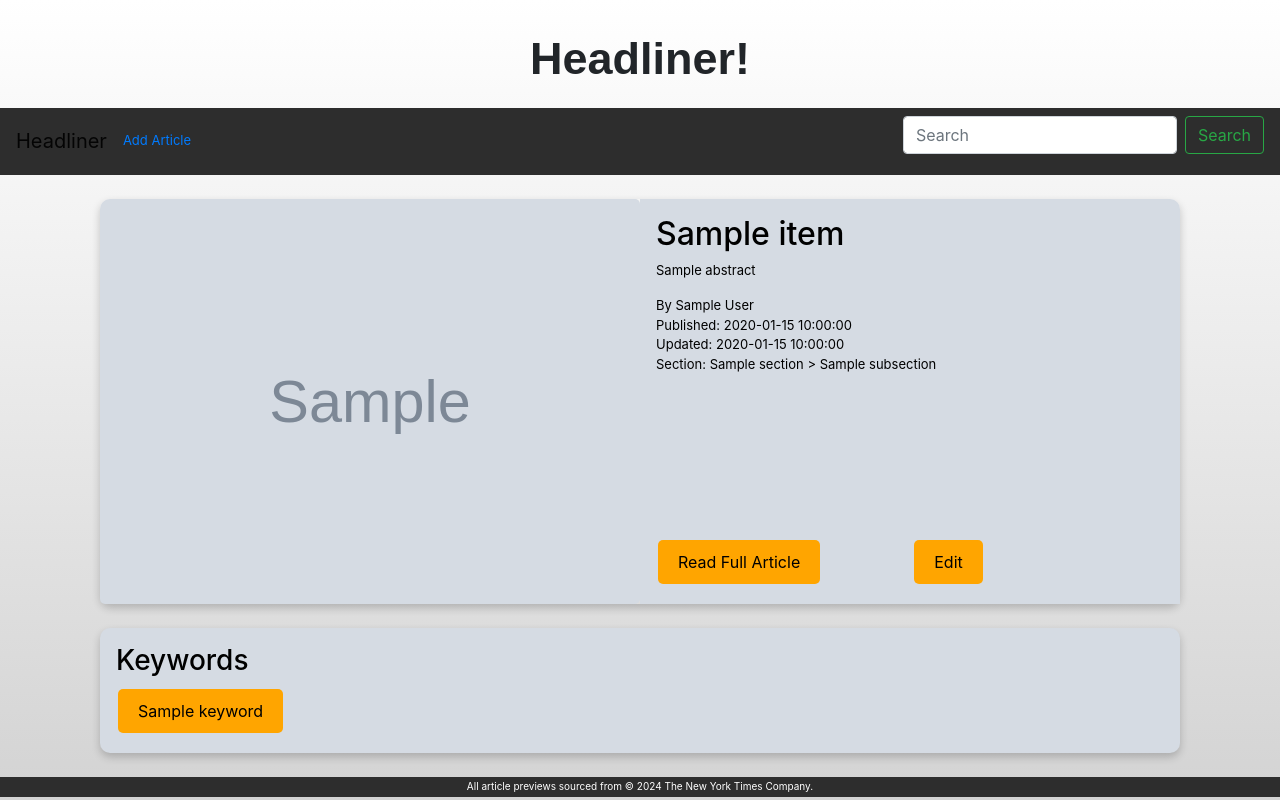
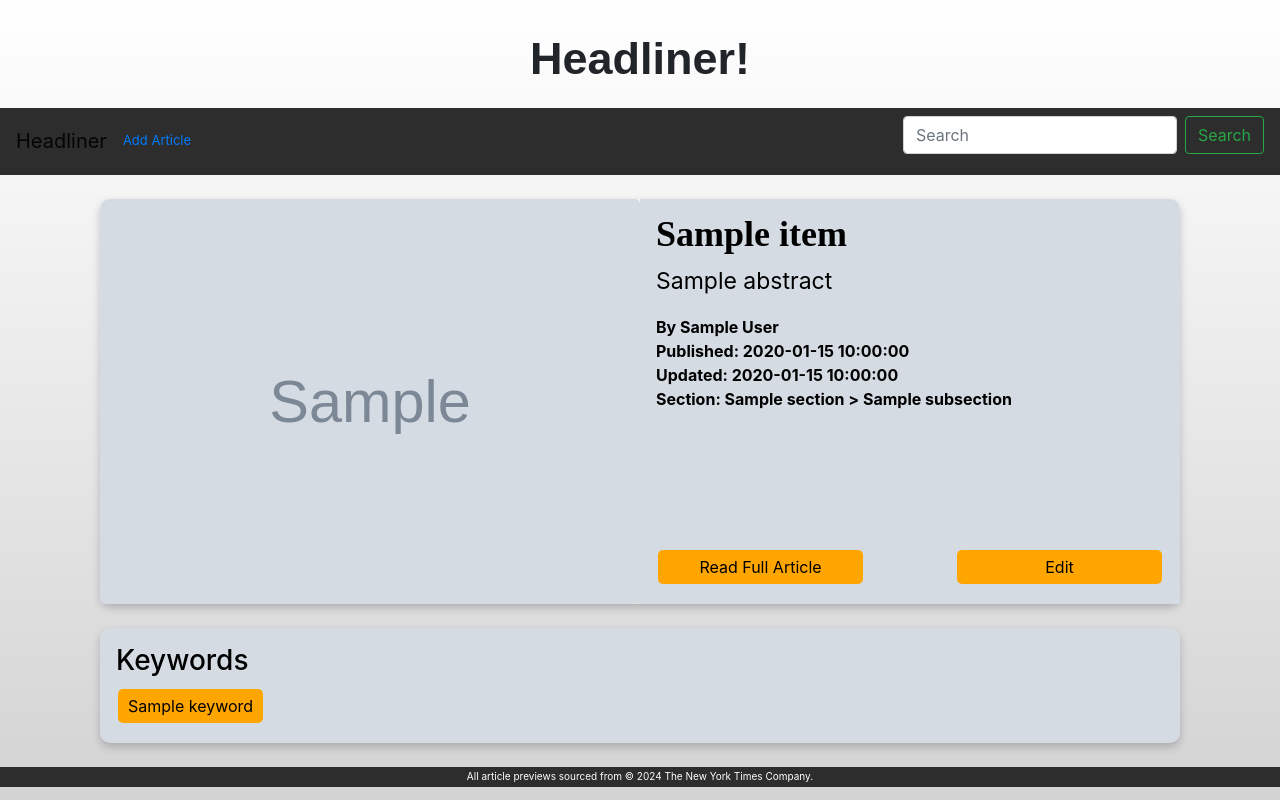
Before and after one commit to sam-braun/nyt-headliner, a Flask app: template templates/view_item.html in a window 1280 px wide. Run offline with Flask 3, Linux system fonts and the light colour scheme; the template is opened without the code that fills it: most values are stand-ins (such as "Sample title", 1, 10 or a date in 2020); grey boxes marked "Sample" are stand-in pictures; some libraries are stand-ins or nearby versions; some web fonts are replaced.

Commit message:
completed view

```diff
--- a/templates/view_item.html
+++ b/templates/view_item.html
@@ -4,6 +4,23 @@
 
 <!-- Custom CSS -->
 <style>
+    .view-title {
+        font-size: 36px;
+        font-weight: bold;
+        font-family: 'Times New Roman', Times, serif;
+        line-height: 1.1;
+        padding-bottom: 10px;
+    }
+
+    .abstract {
+        font-size: 23px;
+    }
+
+    .detail {
+        font-size: 16px;
+        font-weight: bold;
+    }
+
     .card-custom {
         box-shadow: 0 4px 8px 0 rgba(0, 0, 0, 0.2);
         transition: 0.3s;
@@ -41,7 +58,8 @@
         align-items: center;
         justify-content: center;
         overflow: hidden;
-        border-top-left-radius: 10px; /* Curve the top-left corner */
+        border-top-left-radius: 10px;
+        /* Curve the top-left corner */
     }
 
     .rounded-img {
@@ -55,10 +73,12 @@
         display: flex;
         flex-direction: column;
         padding: 16px;
-        border-top-right-radius: 10px; /* Curve the top-right corner */
+        border-top-right-radius: 10px;
+        /* Curve the top-right corner */
     }
 
     .buttons-container {
+        padding-top: 10px;
         display: flex;
         justify-content: start;
         gap: 90px;
@@ -68,9 +88,10 @@
 
     .keyword-btn,
     .btn-custom {
+        padding-top: 10px;
         background-color: #ffa500;
         color: white;
-        padding: 10px 20px;
+        padding: 5px 10px;
         border: none;
         border-radius: 5px;
         text-align: center;
@@ -84,6 +105,7 @@
 
     .keyword-btn:hover,
     .btn-custom:hover {
+
         background-color: white;
         color: black;
         border: 1px solid #007bff;
@@ -96,6 +118,14 @@
 
     .keyword-section>div {
         flex-grow: 1;
+    }
+
+    .read-button {
+        width: 75%;
+    }
+
+    .edit-button {
+        width: 25%;
     }
 </style>
 
@@ -110,20 +140,22 @@
                 </div>
                 <!-- Info Container -->
                 <div class="info-container card-body-custom">
-                    <h2>{{ item.title }}</h2>
-                    <p>{{ item.abstract }}</p>
-                    <div>By {{ item.author }}</div>
-                    <div>Published: {{ item.published_date }}</div>
-                    <div>Updated: {{ item.update_date }}</div>
+                    <div class="view-title">{{ item.title }}</div>
+                    <p class="abstract">{{ item.abstract }}</p>
+                    {% if item.author %}
+                    <div class="detail">By {{ item.author }}</div>
+                    {% endif %}
+                    <div class="detail">Published: {{ item.published_date }}</div>
+                    <div class="detail">Updated: {{ item.update_date }}</div>
                     {% if item.subsection %}
-                    <div>Section: {{ item.section }} > {{ item.subsection }}</div>
+                    <div class="detail">Section: {{ item.section }} > {{ item.subsection }}</div>
                     {% else %}
-                    <div>Section: {{ item.section }}</div>
+                    <div class="detail">Section: {{ item.section }}</div>
                     {% endif %}
                     <!-- Inside your .info-container where the buttons are located -->
                     <div class="buttons-container">
-                        <a href="{{ item.url }}" class="btn-custom btn-read-full-article">Read Full Article</a>
-                        <a href="{{ url_for('edit_item', id=item['id']) }}" class="btn-custom btn-edit">Edit</a>
+                        <a href="{{ item.url }}" class="btn-custom read-button btn-read-full-article">Read Full Article</a>
+                        <a href="{{ url_for('edit_item', id=item['id']) }}" class="read-button btn-custom btn-edit">Edit</a>
                     </div>
                 </div>
             </div>
```
